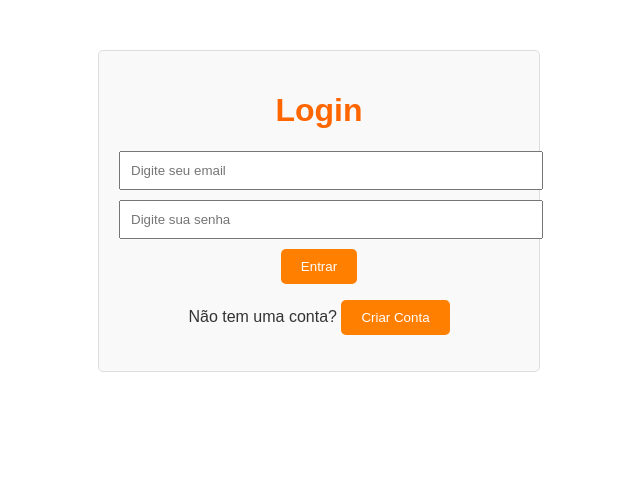
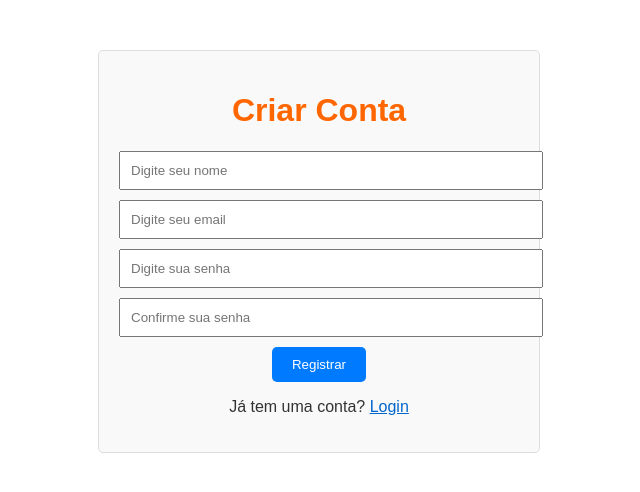
Before and after one commit to Rochafelip/warranty-manager-frontend, a Vue app: page /register in a window 1280 px wide. Before the commit this address led to /login. Shown: the top 492 px of the page, without its empty margins (321-961 px from the left). Built offline with nearby package versions, Linux system fonts and the light colour scheme.

Commit message:
Criando mais view de adicionando Nota Fiscal

```diff
--- a/src/main.js
+++ b/src/main.js
@@ -4,19 +4,8 @@ import router from './router';  // Certifique-se de que o Vue Router esteja impo
 
 const app = createApp(App);
 
-// Verifica se o token existe para redirecionar para o dashboard, caso contrário, vai para o login
-router.beforeEach((to, from, next) => {
-  const isLoggedIn = sessionStorage.getItem('token'); // Verifica se o token está presente no sessionStorage
+// Configura o roteador na aplicação Vue
+app.use(router);
 
-  // Se o usuário estiver logado, redireciona para o dashboard
-  if (to.path === '/' && isLoggedIn) {
-    next('/dashboard');
-  } else if (to.path !== '/login' && !isLoggedIn) {
-    // Caso não esteja logado e não esteja tentando acessar a página de login, redireciona para o login
-    next('/login');
-  } else {
-    next();  // Permite a navegação
-  }
-});
-
-app.use(router).mount('#app');
+// Monta a aplicação no elemento #app
+app.mount('#app');
--- a/src/router/index.js
+++ b/src/router/index.js
@@ -2,8 +2,7 @@ import { createRouter, createWebHistory } from 'vue-router';
 import Login from '../views/Login.vue'; // Importe o componente de Login
 import Dashboard from '../views/Dashboard.vue'; // Importe o componente de Dashboard
 import Register from '../views/Register.vue'; // Importe o componente de Register
-import AddWarranty from '../views/AddWarranty.vue';
-
+import CreateInvoice from '../views/CreateInvoice.vue'; // Página para criar nota fiscal
 
 const routes = [
   {
@@ -17,27 +16,21 @@ const routes = [
     component: Login,
   },
   {
+    path: '/register', // Rota para a tela de registro
+    name: 'Register',
+    component: Register,
+  },
+  {
     path: '/dashboard',
     name: 'Dashboard',
     component: Dashboard,
-    beforeEnter: (to, from, next) => {
-      const token = sessionStorage.getItem('token');
-      if (token) {
-        next();  // Se houver um token, permitir acesso
-      } else {
-        next('/login');  // Caso contrário, redirecionar para o login
-      }
-    },
+    meta: { requiresAuth: true }, // Requer autenticação
   },
   {
-    path: '/register', // Definindo a rota de criação de usuário
-    name: 'register',
-    component: Register, // Este é o seu componente de registro
-  },
-  {
-    path: '/add-invoice',
-    name: 'CreateInvoice', // Nome da rota atualizado
-    component: AddWarranty, // Componente atualizado para o correto
+    path: '/create-invoice',
+    name: 'CreateInvoice',
+    component: CreateInvoice,
+    meta: { requiresAuth: true }, // Proteger rota por autenticação
   },
 ];
 
@@ -46,4 +39,18 @@ const router = createRouter({
   routes, // Define as rotas
 });
 
+
+
+router.beforeEach((to, from, next) => {
+  const isLoggedIn = sessionStorage.getItem('access-token'); // Verifica se o token está salvo
+
+  if (to.meta.requiresAuth && !isLoggedIn) {
+    next('/login'); // Redireciona para login se não autenticado
+  } else if ((to.name === 'Login' || to.name === 'Register') && isLoggedIn) {
+    next('/dashboard'); // Impede acesso ao login se já logado
+  } else {
+    next(); // Permite a navegação
+  }
+});
+
 export default router;
--- a/src/views/Dashboard.vue
+++ b/src/views/Dashboard.vue
@@ -87,7 +87,7 @@ export default {
     },
     addInvoice() {
       // Redireciona para a página de adicionar nota fiscal (aqui você pode ajustar a rota conforme necessário)
-      this.$router.push('/add-invoice');
+      this.$router.push('/create-invoice');
     }
   }
 };
--- a/src/views/Register.vue
+++ b/src/views/Register.vue
@@ -22,13 +22,14 @@
       />
       <input
         type="password"
-        v-model="confirm_password"
+        v-model="passwordConfirmation"
         placeholder="Confirme sua senha"
         required
       />
-      <button type="submit">Cadastrar</button>
+      <button type="submit">Registrar</button>
     </form>
     <p v-if="errorMessage" class="error">{{ errorMessage }}</p>
+    <p>Já tem uma conta? <router-link to="/login">Login</router-link></p>
   </div>
 </template>
 
@@ -41,33 +42,27 @@ export default {
       name: '',
       email: '',
       password: '',
-      confirm_password: '', // Novo campo para confirmação de senha
-      errorMessage: null, // Para exibir mensagens de erro
+      passwordConfirmation: '',
+      errorMessage: null,
     };
   },
   methods: {
     async handleRegister() {
-      // Verificar se as senhas coincidem antes de enviar a requisição
-      if (this.password !== this.confirm_password) {
-        this.errorMessage = 'As senhas não coincidem.';
-        return;
-      }
-
       try {
-        // Enviar a requisição POST para a API para criar o usuário
+        // Envia os dados para criar o usuário
         const response = await axios.post('http://localhost:4000/auth', {
           name: this.name,
           email: this.email,
           password: this.password,
+          password_confirmation: this.passwordConfirmation,
         });
 
-        // Redireciona para o login se o cadastro for bem-sucedido
-        this.$router.push('/login');
+        // Sucesso no registro
+        alert('Conta criada com sucesso! Faça login para continuar.');
+        this.$router.push('/login'); // Redireciona para o login
       } catch (error) {
-        // Lidar com erros na requisição
         if (error.response && error.response.data) {
-          // Exibir a mensagem de erro retornada pela API
-          this.errorMessage = error.response.data.error || 'Erro ao criar conta.';
+          this.errorMessage = error.response.data.errors.full_messages.join(', ') || 'Erro ao criar conta.';
         } else {
           this.errorMessage = 'Erro de conexão. Tente novamente.';
         }
@@ -78,7 +73,6 @@ export default {
 </script>
 
 <style scoped>
-/* Estilo para a tela de registro */
 .register-container {
   max-width: 400px;
   margin: 50px auto;
@@ -96,7 +90,7 @@ export default {
 }
 .register-container button {
   padding: 10px 20px;
-  background: #ff6600; /* Cor laranja */
+  background: #007bff;
   color: white;
   border: none;
   border-radius: 5px;
@@ -104,6 +98,5 @@ export default {
 }
 .error {
   color: red;
-  margin-top: 10px;
 }
 </style>
```
Also changed, not shown: src/views/CreateInvoice.vue (renamed from src/views/AddWarranty.vue).
